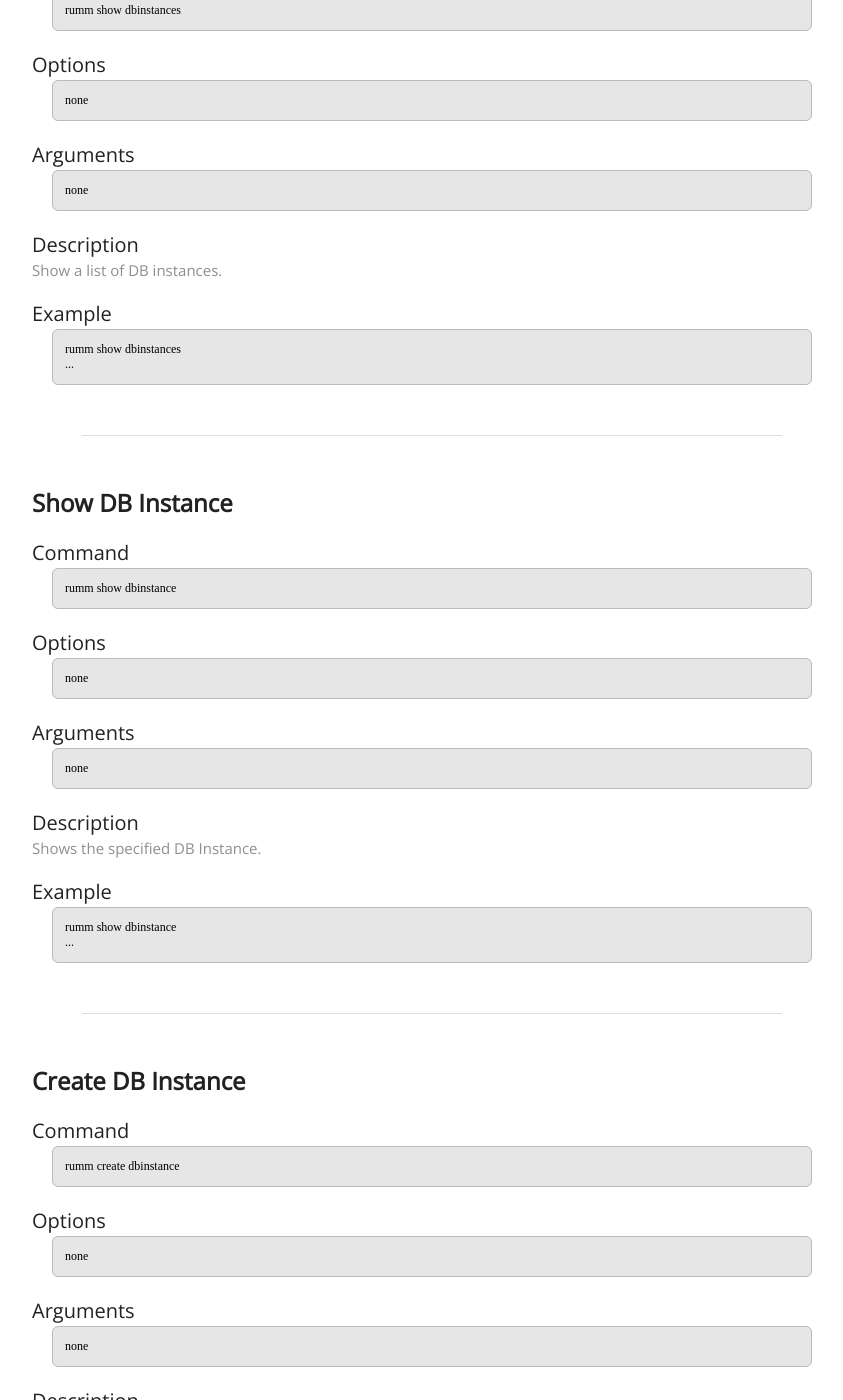
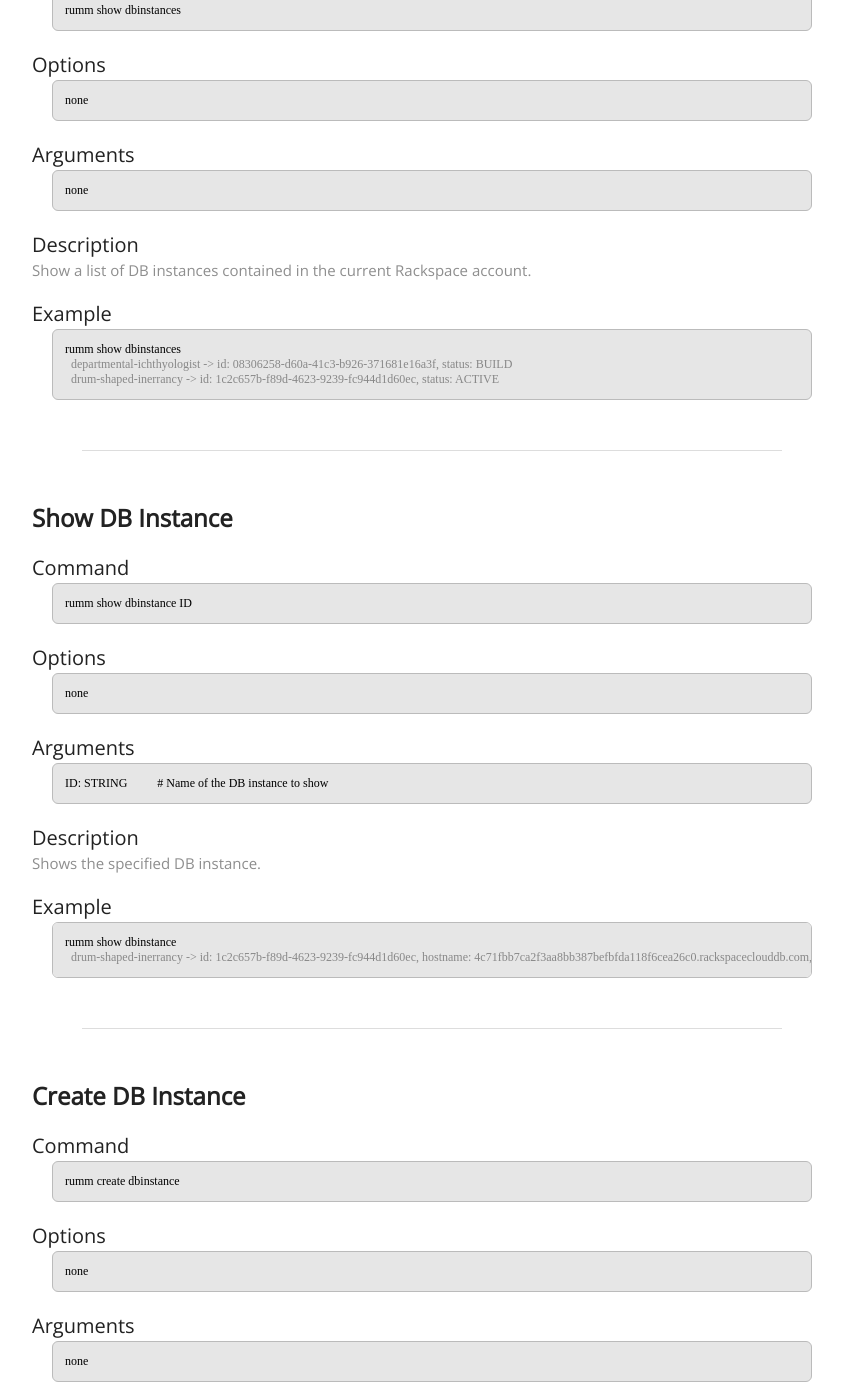
Before and after one commit to BastionFennell/rumm, a Jekyll site: the page built from documentation/dbinstances.html, in a window 1280 px wide and 1400 px high, scrolled down 478 px. Shown: the whole window, without its empty margins (208-1051 px from the left). Built offline with Jekyll 4.4.1, drawn with Linux system fonts in a browser that asks for light colours; some web fonts are replaced; some of the changed text lies outside the part shown.

Commit message:
dbinstance docs

```diff
--- a/_includes/docs/dbinstances/create-dbinstance.html
+++ b/_includes/docs/dbinstances/create-dbinstance.html
@@ -19,11 +19,12 @@ none
 </pre>
 
 <h3>Description</h3>
-Creates a new DB instance.
+Creates a new DB instance. A name for the DB instance will be automatically generated.
 
 <h3>Example</h3>
 
 <pre>
 rumm create dbinstance
-...
+  <span class="output">created database instance: drum-shaped-inerrancy
+    id: 1c2c657b-f89d-4623-9239-fc944d1d60ec</span>
 </pre>
--- a/_includes/docs/dbinstances/destroy-dbinstance.html
+++ b/_includes/docs/dbinstances/destroy-dbinstance.html
@@ -1,9 +1,9 @@
-<h2>Destroy Dbinstance</h2>
+<h2>Destroy DB Instance</h2>
 
 <h3>Command</h3>
 
 <pre>
-rumm destroy dbinstance
+rumm destroy dbinstance ID
 </pre>
 
 <h3>Options</h3>
@@ -15,7 +15,7 @@ none
 <h3>Arguments</h3>
 
 <pre>
-none
+ID: STRING          # Name of the DB instance to destroy
 </pre>
 
 <h3>Description</h3>
@@ -24,6 +24,5 @@ Destroys the specified DB instance.
 <h3>Example</h3>
 
 <pre>
-rumm destroy dbinstance
-...
+rumm destroy dbinstance drum-shaped-inerrancy
 </pre>
--- a/_includes/docs/dbinstances/show-dbinstance.html
+++ b/_includes/docs/dbinstances/show-dbinstance.html
@@ -3,7 +3,7 @@
 <h3>Command</h3>
 
 <pre>
-rumm show dbinstance
+rumm show dbinstance ID
 </pre>
 
 <h3>Options</h3>
@@ -15,15 +15,15 @@ none
 <h3>Arguments</h3>
 
 <pre>
-none
+ID: STRING          # Name of the DB instance to show
 </pre>
 
 <h3>Description</h3>
-Shows the specified DB Instance.
+Shows the specified DB instance.
 
 <h3>Example</h3>
 
 <pre>
 rumm show dbinstance
-...
+  <span class="output">drum-shaped-inerrancy -> id: 1c2c657b-f89d-4623-9239-fc944d1d60ec, hostname: 4c71fbb7ca2f3aa8bb387befbfda118f6cea26c0.rackspaceclouddb.com, status: ACTIVE</span>
 </pre>
--- a/_includes/docs/dbinstances/show-dbinstances.html
+++ b/_includes/docs/dbinstances/show-dbinstances.html
@@ -19,11 +19,12 @@ none
 </pre>
 
 <h3>Description</h3>
-Show a list of  DB instances.
+Show a list of  DB instances contained in the current Rackspace account.
 
 <h3>Example</h3>
 
 <pre>
 rumm show dbinstances
-...
+  <span class="output">departmental-ichthyologist -> id: 08306258-d60a-41c3-b926-371681e16a3f, status: BUILD
+  drum-shaped-inerrancy -> id: 1c2c657b-f89d-4623-9239-fc944d1d60ec, status: ACTIVE</span>
 </pre>
--- a/documentation/dbinstances.html
+++ b/documentation/dbinstances.html
@@ -12,7 +12,4 @@ title: DB Instance Documentation
 {% include docs/dbinstances/create-dbinstance.html %}
 {% include spacer.html %}
 
-{% include docs/dbinstances/update-dbinstance.html %}
-{% include spacer.html %}
-
 {% include docs/dbinstances/destroy-dbinstance.html %}
```
